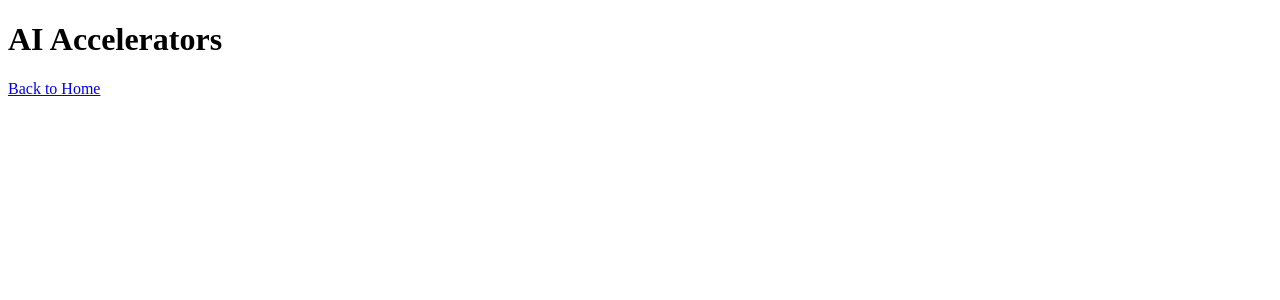
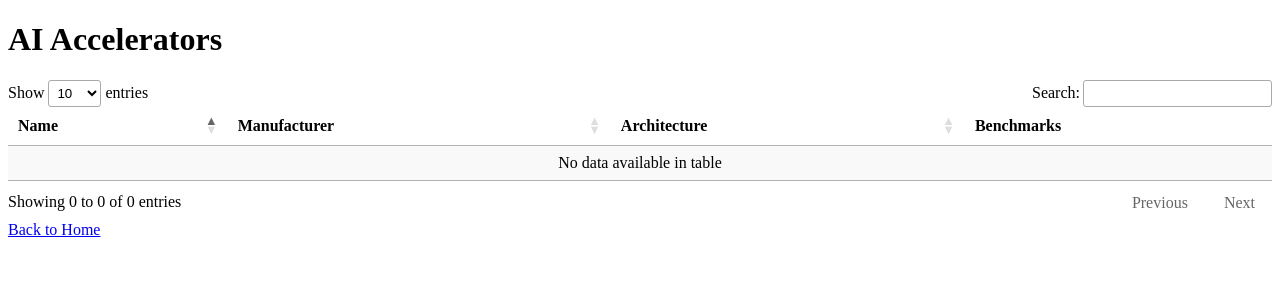
Before and after one commit to TimoIllusion/simple-ai-benchmarking, a Django app: page /benchmarks/accelerators/ in a window 1280 px wide. Shown: the top 300 px of the page. Run offline with Django 5.2, Linux system fonts and the light colour scheme; data that the repository does not hold is empty; some libraries are stand-ins or nearby versions.

Commit message:
Improve accelerators visualization

```diff
--- a/saib_database/benchmarks/templates/benchmarks/accelerators.html
+++ b/saib_database/benchmarks/templates/benchmarks/accelerators.html
@@ -2,15 +2,28 @@
 <html>
     <head>
         <title>AI Accelerators</title>
+        <link rel="stylesheet" type="text/css" href="https://cdn.datatables.net/1.12.1/css/jquery.dataTables.css">
+        <script type="text/javascript" src="https://code.jquery.com/jquery-3.6.0.min.js"></script>
+        <script type="text/javascript" src="https://cdn.datatables.net/1.12.1/js/jquery.dataTables.js"></script>
     </head>
     <body>
         <h1>AI Accelerators</h1>
-    <div>
+        <table id="acceleratorsTable" class="display">
+            <thead>
+                <tr>
+                    <th>Name</th>
+                    <th>Manufacturer</th>
+                    <th>Architecture</th>
+                    <th>Benchmarks</th>
+                </tr>
+            </thead>
+            <tbody>
                 {% for accelerator in ai_accelerators %}
-        <h2>{{ accelerator.name }}</h2>
-        <p>Manufacturer: {{ accelerator.manufacturer }}</p>
-        <p>Architecture: {{ accelerator.architecture }}</p>
-        <h3>Benchmarks:</h3>
+                <tr>
+                    <td>{{ accelerator.name }}</td>
+                    <td>{{ accelerator.manufacturer }}</td>
+                    <td>{{ accelerator.architecture }}</td>
+                    <td>
                         <ul>
                             {% for result in benchmark_results %}
                             {% if result.accelerator_id == accelerator.id %}
@@ -18,8 +31,25 @@
                             {% endif %}
                             {% endfor %}
                         </ul>
+                    </td>
+                </tr>
                 {% endfor %}
-    </div>
+            </tbody>
+        </table>
+
         <a href="/benchmarks/">Back to Home</a>
+
+        <script>
+            $(document).ready(function () {
+                $('#acceleratorsTable').DataTable({
+                    "columns": [
+                        null,
+                        null,
+                        null,
+                        { "orderable": false } // Disables sorting for the 'Benchmarks' column
+                    ]
+                });
+            });
+        </script>
     </body>
 </html>
```
Lines whose indentation alone changed are shown as unchanged.
